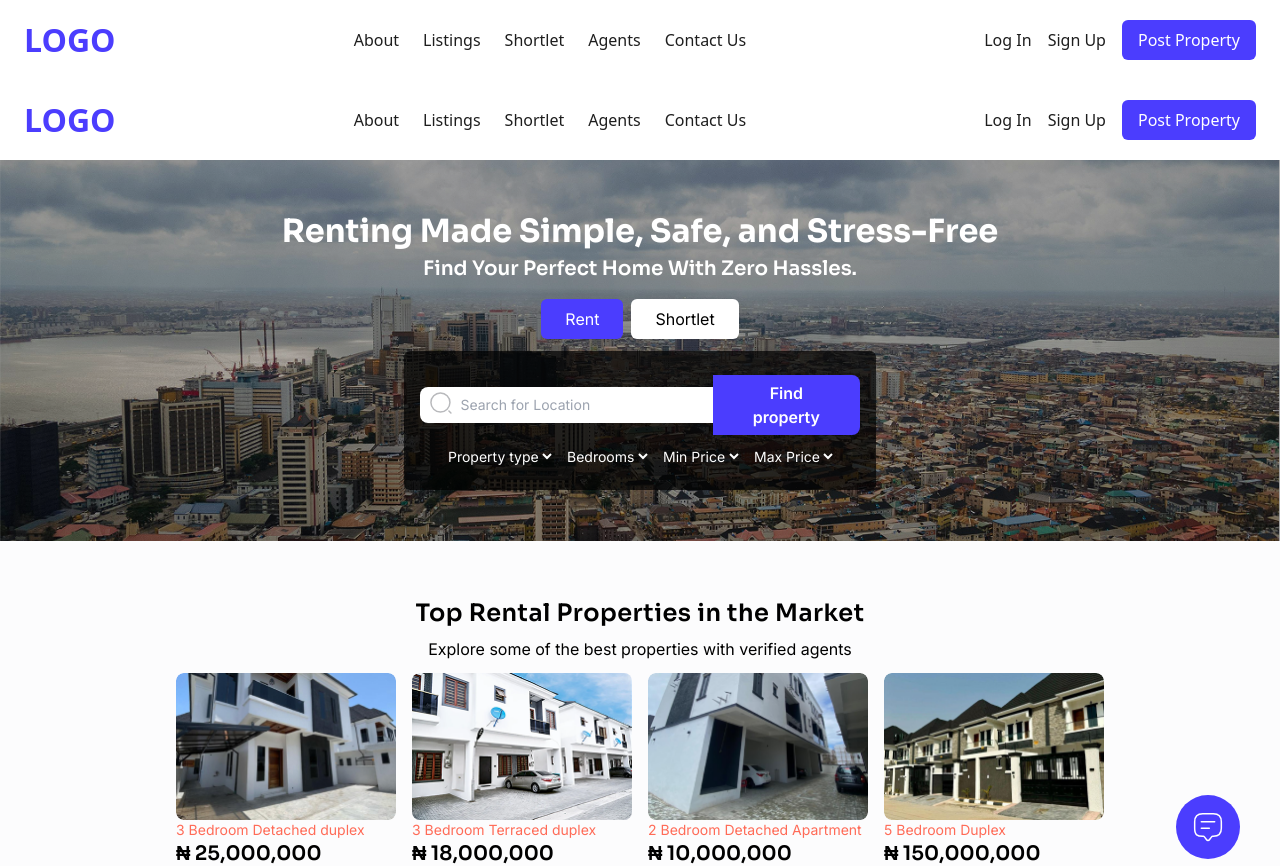
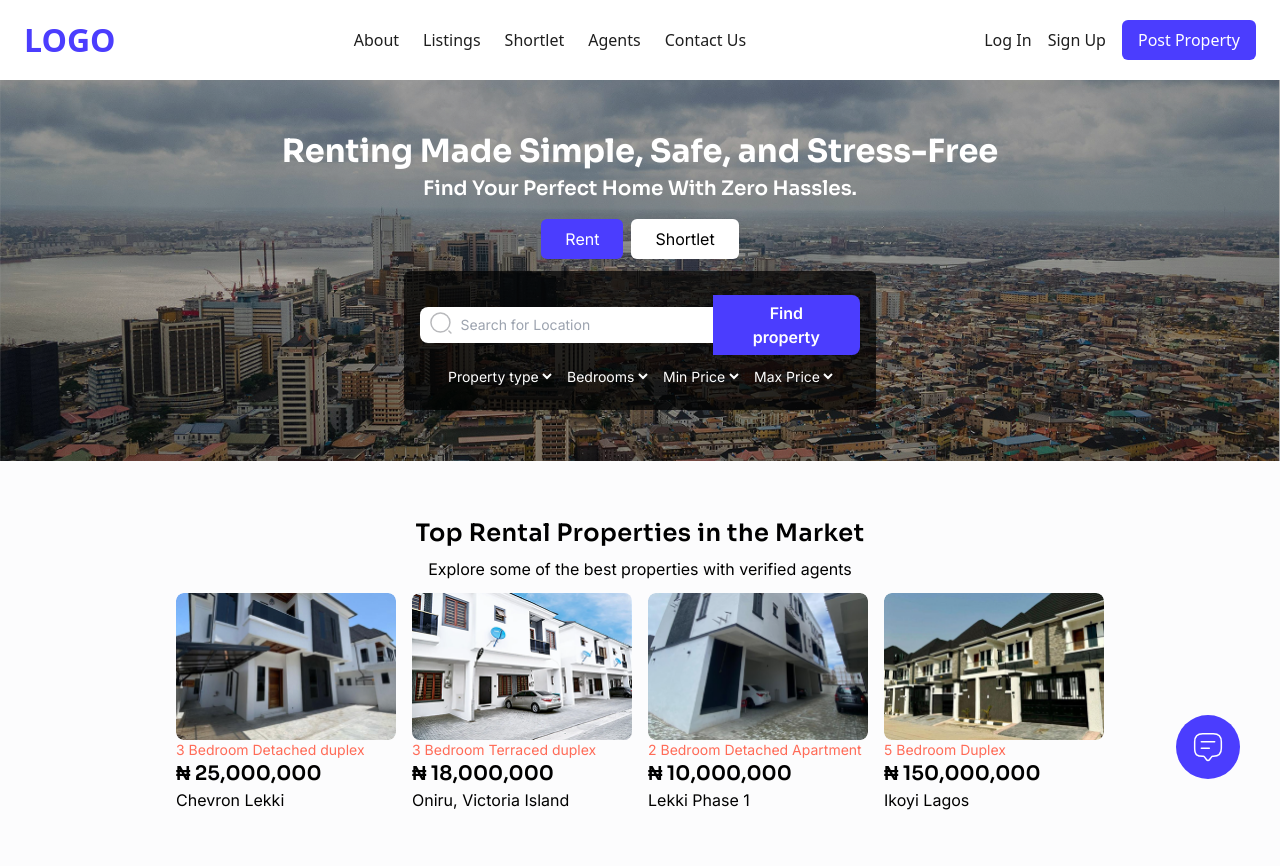
Before and after one commit to Strent-Org/frontend, a React (Vite) app: page / in a window 1280 px wide. Shown: the top 866 px of the page. Built offline with nearby package versions, Linux system fonts and the light colour scheme.

Commit message:
new commit

```diff
--- a/src/App.jsx
+++ b/src/App.jsx
@@ -20,7 +20,6 @@ function App() {
 
       {/* main content should be here */}
 
-       <Nav />
       {/* section should he here rout */}
       <Routes>
         section i.e home
```
